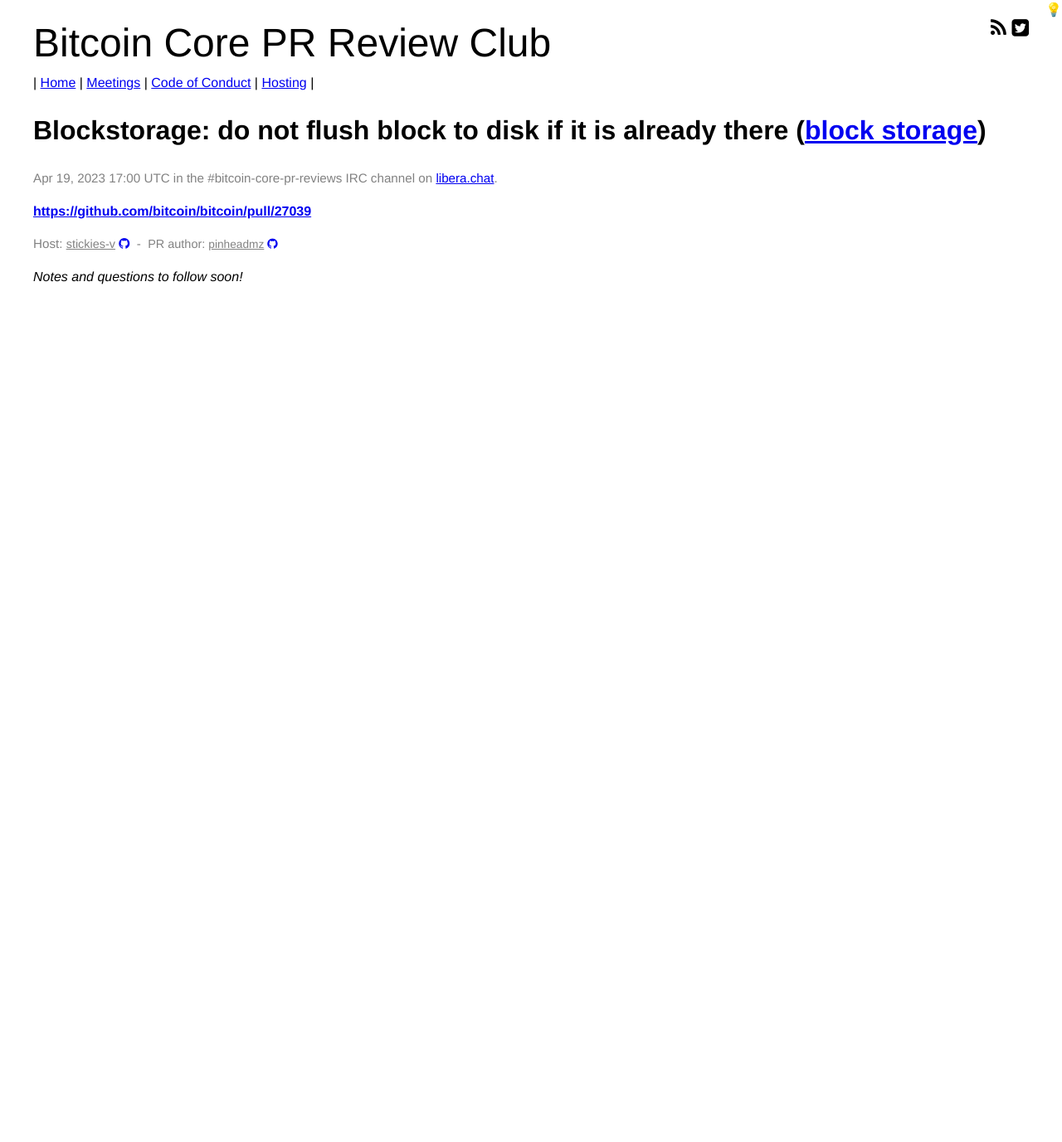
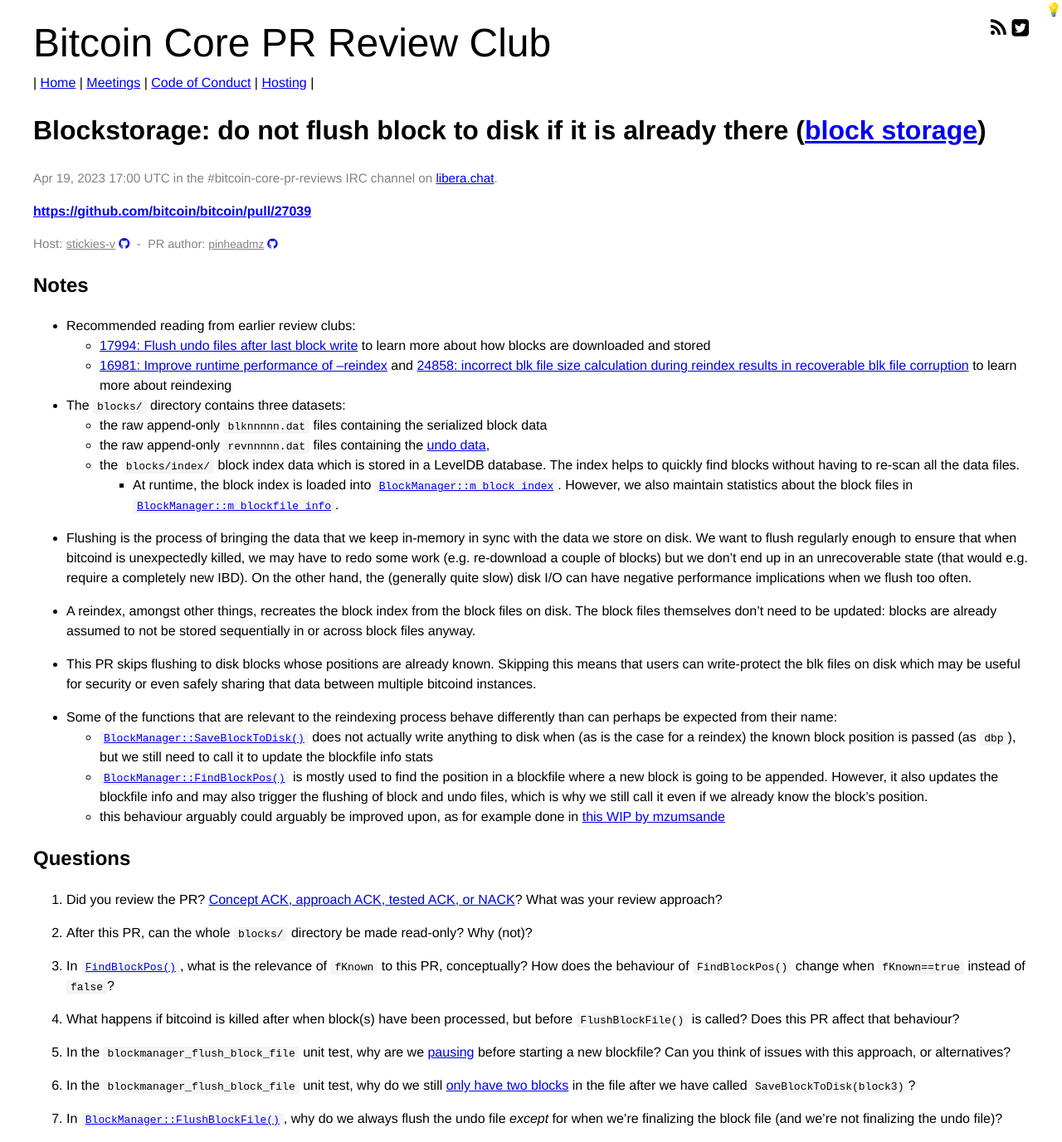
Before and after one commit to bitcoin-core-review-club/website, a Jekyll site: the page built from _posts/2023-04-19-#27039.md, in a window 1280 px wide. Shown: the whole page at 83% size. Built offline with Jekyll 4.4.1, drawn with Linux system fonts in a browser that asks for light colours; before the commit the page ends 916 px from its top, so only the background shows below that.

Commit message:
add notes and questions for n27039

```diff
--- a/_posts/2023-04-19-#27039.md
+++ b/_posts/2023-04-19-#27039.md
@@ -7,20 +7,48 @@
 components: ["block storage"]
 host: stickies-v
 status: upcoming
-commit:
+commit: 93c70287a
 ---
 
-_Notes and questions to follow soon!_
-
-<!-- TODO: Before meeting, add notes and questions
 ## Notes
 
+- Recommended reading from earlier review clubs:
+  - [17994: Flush undo files after last block write](/17994) to learn more about how blocks are downloaded and stored
+  - [16981: Improve runtime performance of --reindex](/16981) and [24858: incorrect blk file size calculation during reindex results in recoverable blk file corruption](/24858) to learn more about reindexing
+
+- The `blocks/` directory contains three datasets:
+  - the raw append-only `blknnnnn.dat` files containing the serialized block data
+  - the raw append-only `revnnnnn.dat` files containing the [undo data](https://bitcoin.stackexchange.com/questions/117887/why-undo-files-are-needed-in-the-bitcoin-core),
+  - the `blocks/index/` block index data which is stored in a LevelDB database. The index helps to quickly find blocks without having to re-scan all the data files.
+    - At runtime, the block index is loaded into [`BlockManager::m_block_index`](https://github.com/bitcoin/bitcoin/blob/19764dc143281376ea08e954018479ed10405b72/src/node/blockstorage.h#L152). However, we also maintain statistics about the block files in [`BlockManager::m_blockfile_info`](https://github.com/bitcoin/bitcoin/blob/19764dc143281376ea08e954018479ed10405b72/src/node/blockstorage.h#L117).
+
+- Flushing is the process of bringing the data that we keep in-memory in sync with the data we store on disk. We want to flush regularly enough to ensure that when bitcoind is unexpectedly killed, we may have to redo some work (e.g. re-download a couple of blocks) but we don't end up in an unrecoverable state (that would e.g. require a completely new IBD). On the other hand, the (generally quite slow) disk I/O can have negative performance implications when we flush too often.
+
+- A reindex, amongst other things, recreates the block index from the block files on disk. The block files themselves don't need to be updated: blocks are already assumed to not be stored sequentially in or across block files anyway.
+
+- This PR skips flushing to disk blocks whose positions are already known. Skipping this means that users can write-protect the blk files on disk which may be useful for security or even safely sharing that data between multiple bitcoind instances.
+
+- Some of the functions that are relevant to the reindexing process behave differently than can perhaps be expected from their name:
+  - [`BlockManager::SaveBlockToDisk()`](https://github.com/bitcoin/bitcoin/blob/19764dc143281376ea08e954018479ed10405b72/src/node/blockstorage.cpp#L820) does not actually write anything to disk when (as is the case for a reindex) the known block position is passed (as `dbp`), but we still need to call it to update the blockfile info stats
+  - [`BlockManager::FindBlockPos()`](https://github.com/bitcoin/bitcoin/blob/19764dc143281376ea08e954018479ed10405b72/src/node/blockstorage.cpp#L611) is mostly used to find the position in a blockfile where a new block is going to be appended. However, it also updates the blockfile info and may also trigger the flushing of block and undo files, which is why we still call it even if we already know the block's position.
+  - this behaviour arguably could arguably be improved upon, as for example done in [this WIP by mzumsande](https://github.com/bitcoin/bitcoin/compare/master...mzumsande:bitcoin:202207_refactor_findblockpos)
 
 
 ## Questions
 
 1. Did you review the PR? [Concept ACK, approach ACK, tested ACK, or NACK](https://github.com/bitcoin/bitcoin/blob/master/CONTRIBUTING.md#peer-review)? What was your review approach?
--->
+
+1. After this PR, can the whole `blocks/` directory be made read-only? Why (not)?
+
+1. In [`FindBlockPos()`](https://github.com/bitcoin/bitcoin/blob/19764dc143281376ea08e954018479ed10405b72/src/node/blockstorage.cpp#L611), what is the relevance of `fKnown` to this PR, conceptually? How does the behaviour of `FindBlockPos()` change when `fKnown==true` instead of `false`?
+
+1. What happens if bitcoind is killed after when block(s) have been processed, but before `FlushBlockFile()` is called? Does this PR affect that behaviour?
+
+1. In the `blockmanager_flush_block_file` unit test, why are we [pausing](https://github.com/bitcoin-core-review-club/bitcoin/commit/470ef396b5498d8689802c359a216d5a3c4749a5#diff-d6d633592a40f5f3d8b03863e41547de8751b874c1d20f129a616b9dd719b999R170) before starting a new blockfile? Can you think of issues with this approach, or alternatives?
+
+1. In the `blockmanager_flush_block_file` unit test, why do we still [only have two blocks](https://github.com/bitcoin-core-review-club/bitcoin/blob/470ef396b5498d8689802c359a216d5a3c4749a5/src/test/blockmanager_tests.cpp#L153-L154) in the file after we have called `SaveBlockToDisk(block3)`?
+
+1. In [`BlockManager::FlushBlockFile()`](https://github.com/bitcoin-core-review-club/bitcoin/blob/93c70287a6434c6c665a211dc4dfbbd9c3db4083/src/node/blockstorage.cpp#L558), why do we always flush the undo file *except* for when we're finalizing the block file (and we're not finalizing the undo file)?
 
 
 <!-- TODO: After meeting, uncomment and add meeting log between the irc tags
```
